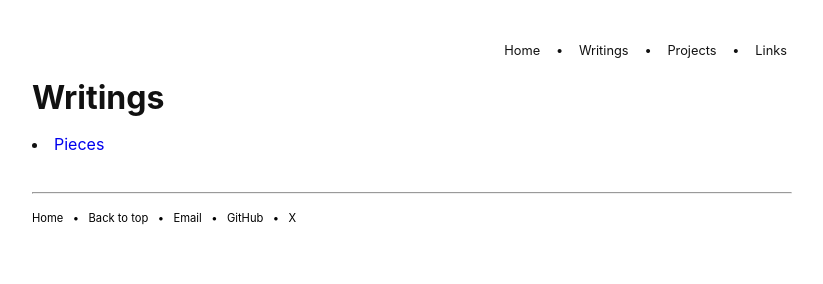
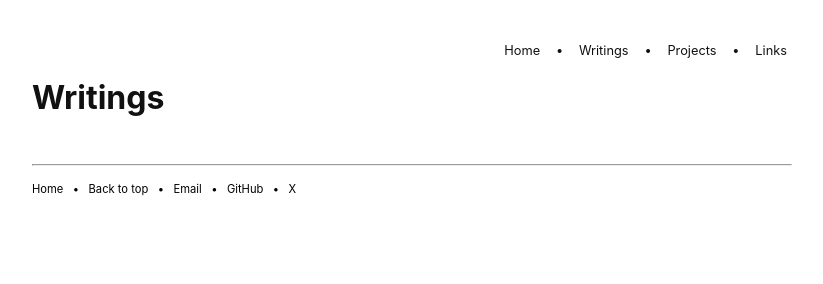
Before and after one commit to Aditya-1020/website, a plain HTML site: page writings.html in a window 1280 px wide. Shown: the whole page, without its empty margins (228-1051 px from the left). Drawn offline with Linux system fonts and the light colour scheme.

Commit message:
template

```diff
--- a/writings.html
+++ b/writings.html
@@ -34,7 +34,7 @@
 
 <article>
     <section>
-        <li><a href="posts/1-pieces/1_pieces.html">Pieces</a></li>
+     <!-- This is a comment <li><a href="posts/1-pieces/1_pieces.html">Pieces</a></li> -->
 
 </article>
 <br>
```
